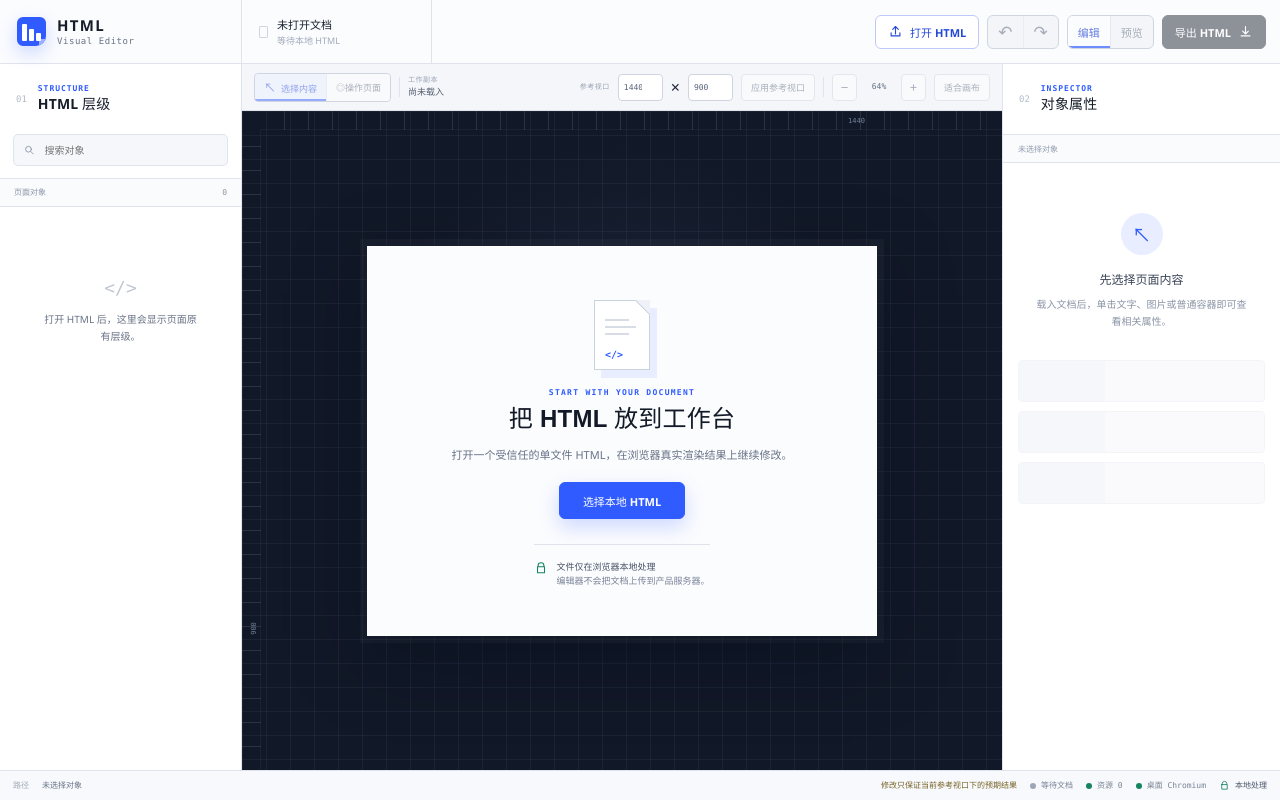
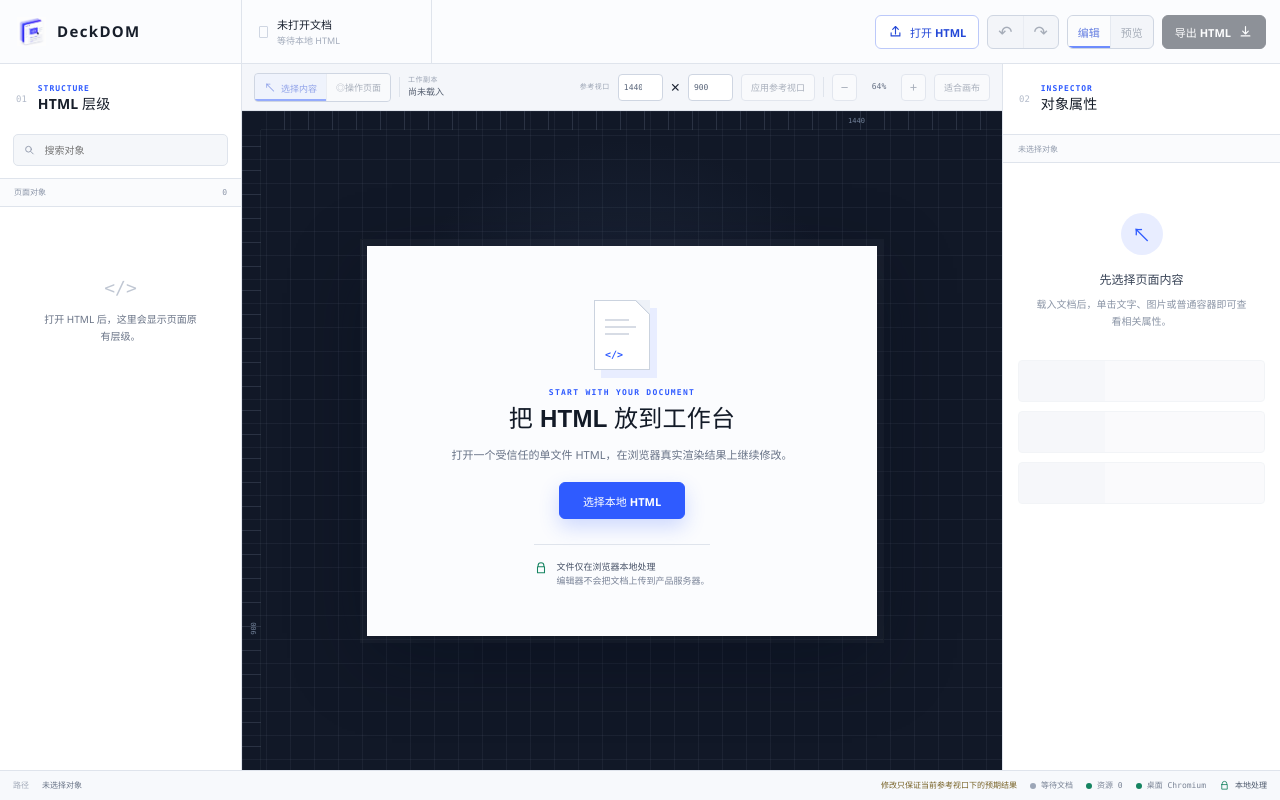
Before and after one commit to Minglu-Li/DeckDOM, a website built with Vite: page index.html in a window 1280 px wide. Built offline with nearby package versions, Linux system fonts and the light colour scheme.

Commit message:
chore: update project's name and logo

```diff
--- a/index.html
+++ b/index.html
@@ -4,7 +4,9 @@
     <meta charset="UTF-8">
     <meta name="viewport" content="width=device-width, initial-scale=1.0">
     <meta name="theme-color" content="#eef2f8">
-    <title>HTML Visual Editor</title>
+    <link rel="icon" href="./assets/logo_web.png" type="image/png">
+    <link rel="apple-touch-icon" href="./assets/logo_web.png">
+    <title>DeckDOM</title>
   </head>
   <body>
     <div id="app"></div>
--- a/package.json
+++ b/package.json
@@ -1,5 +1,5 @@
 {
-  "name": "html-visual-editor",
+  "name": "DeckDOM",
   "version": "0.1.0",
   "private": true,
   "type": "module",
--- a/src/main.js
+++ b/src/main.js
@@ -10,9 +10,9 @@ app.innerHTML = `
     </div>
 
     <header class="topbar" aria-label="文件与编辑工具">
-      <a class="brand" href="/" aria-label="HTML Visual Editor 首页">
-        <span class="brand-mark" aria-hidden="true"><i></i><i></i><i></i></span>
-        <span><b>HTML</b><em>Visual Editor</em></span>
+      <a class="brand" href="/" aria-label="DeckDOM">
+        <img class="brand-logo" src="../assets/logo_web.png" alt="DeckDOM" aria-hidden="true">
+        <span><b>DeckDOM</b></span>
       </a>
 
       <div class="document-state" aria-label="当前文档">
@@ -272,7 +272,7 @@ app.innerHTML = `
   </div>
 `;
 
-const STORAGE_KEY = "html-visual-editor.recent-project.v1";
+const STORAGE_KEY = "DeckDOM.recent-project.v1";
 const TEXT_OBJECT_SELECTOR = "h1,h2,h3,h4,h5,h6,p,a,button,li,td,th,pre,code,blockquote";
 const IMAGE_OBJECT_SELECTOR = "img";
 const CONTAINER_OBJECT_SELECTOR = "section,article,nav,header,footer,main,aside,div,ul,ol,table,tbody,thead,tr";
--- a/src/styles.css
+++ b/src/styles.css
@@ -119,6 +119,10 @@ svg { fill: none; stroke: currentColor; stroke-linecap: round; stroke-linejoin:
   color: var(--ink);
   text-decoration: none;
   border-right: 1px solid var(--line);
+}
+.brand-logo {
+  width: 29px;
+  height: 29px;
 }
 .brand-mark {
   position: relative;
```
Also changed, not shown: tests/e2e/history-recovery.spec.js (+2 -2 lines), README.md, assets/logo_readme.png (renamed from logo _new.png), assets/logo_web.png (renamed from logo_web.png), 1 other file.
